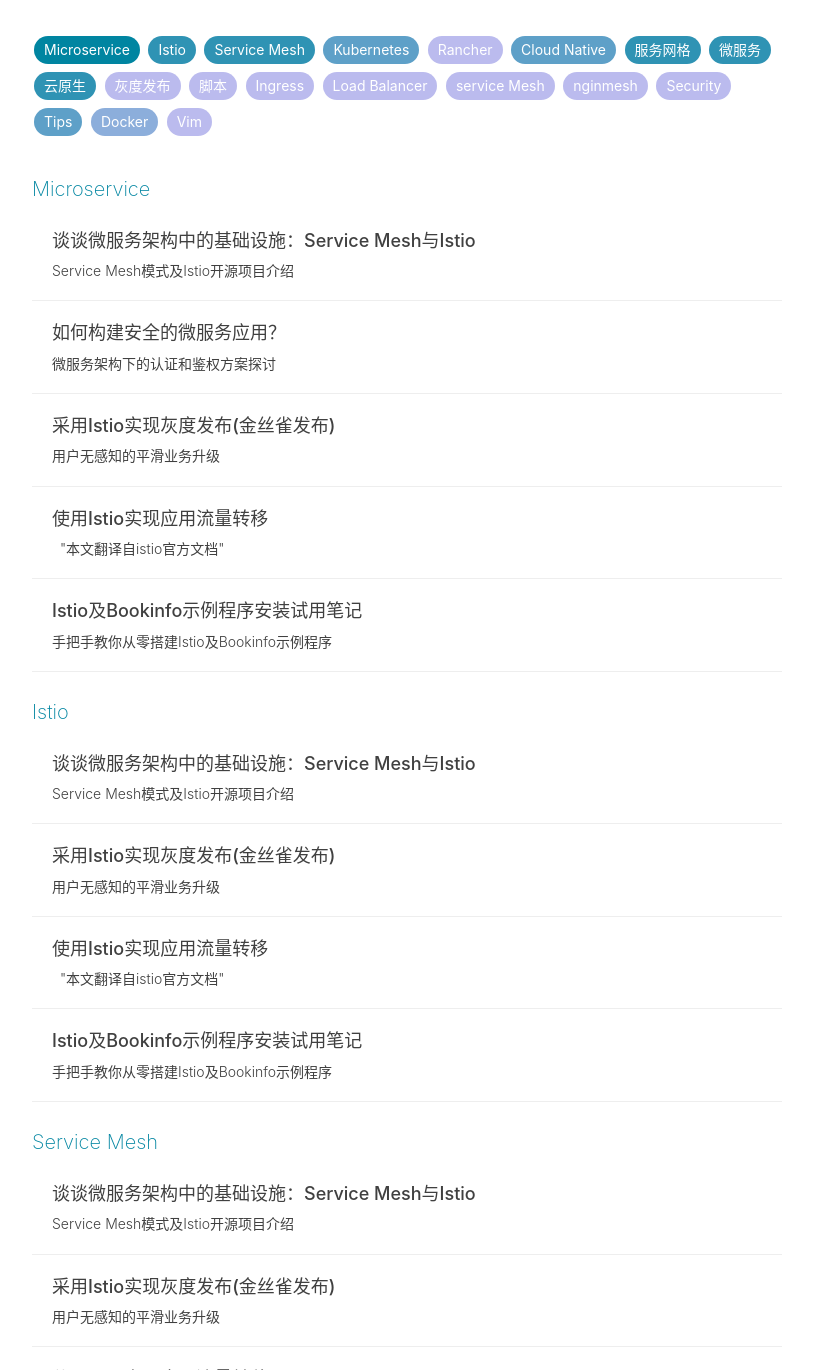
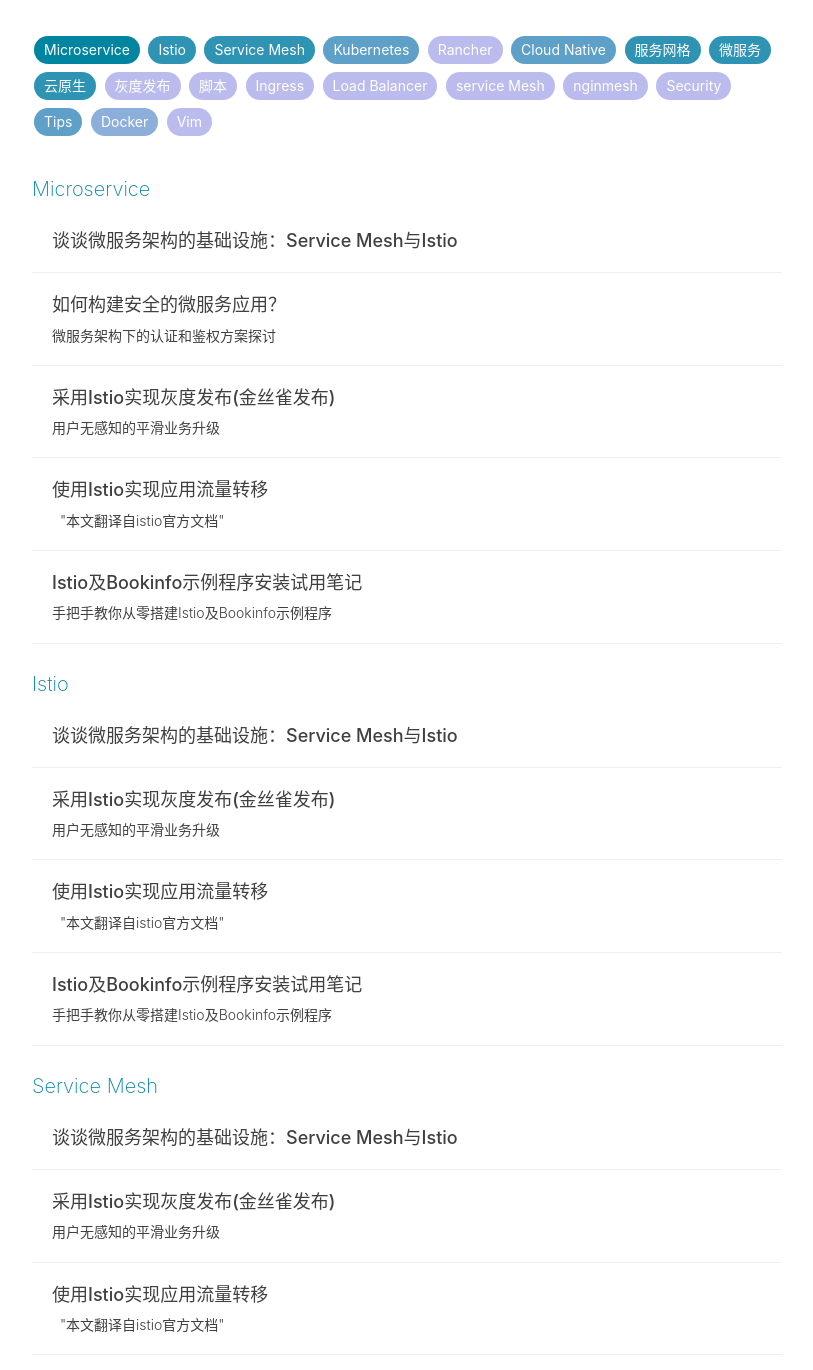
Before and after one commit to zhaohuabing/jekyll_blog_backup, a Jekyll site: the page built from tags.html, in a window 1280 px wide and 1400 px high, scrolled down 202 px, cut to the strip 30-1400 px from the top of the window. Shown: the whole strip, without its empty margins (233-1046 px from the left). Built offline with Jekyll 4.4.1, drawn with Linux system fonts in a browser that asks for light colours; comment, search, counter and statistics services are not loaded; some of the changed text lies outside the part shown.

Commit message:
update post
Signed-off-by: HuabingZhao <zhao.huabing@zte.com.cn>

```diff
--- a/_posts/2018-03-29-what-is-service-mesh-and-istio.markdown
+++ b/_posts/2018-03-29-what-is-service-mesh-and-istio.markdown
@@ -1,8 +1,8 @@
 ---
 layout:     post
-title:      "谈谈微服务架构中的基础设施：Service Mesh与Istio"
-subtitle:   "Service Mesh模式及Istio开源项目介绍"
-description: "微服务应用的基础设施层：Service Mesh模式和Istio开源项目介绍。"
+title:      "谈谈微服务架构的基础设施：Service Mesh与Istio"
+subtitle:   ""
+description: "谈谈微服务架构的基础设施：Service Mesh与Istio"
 date:       2018-03-29 12:00:00
 author:     "赵化冰"
 header-img: "img/in-post/istio-install_and_example/post-bg.jpg"
```
